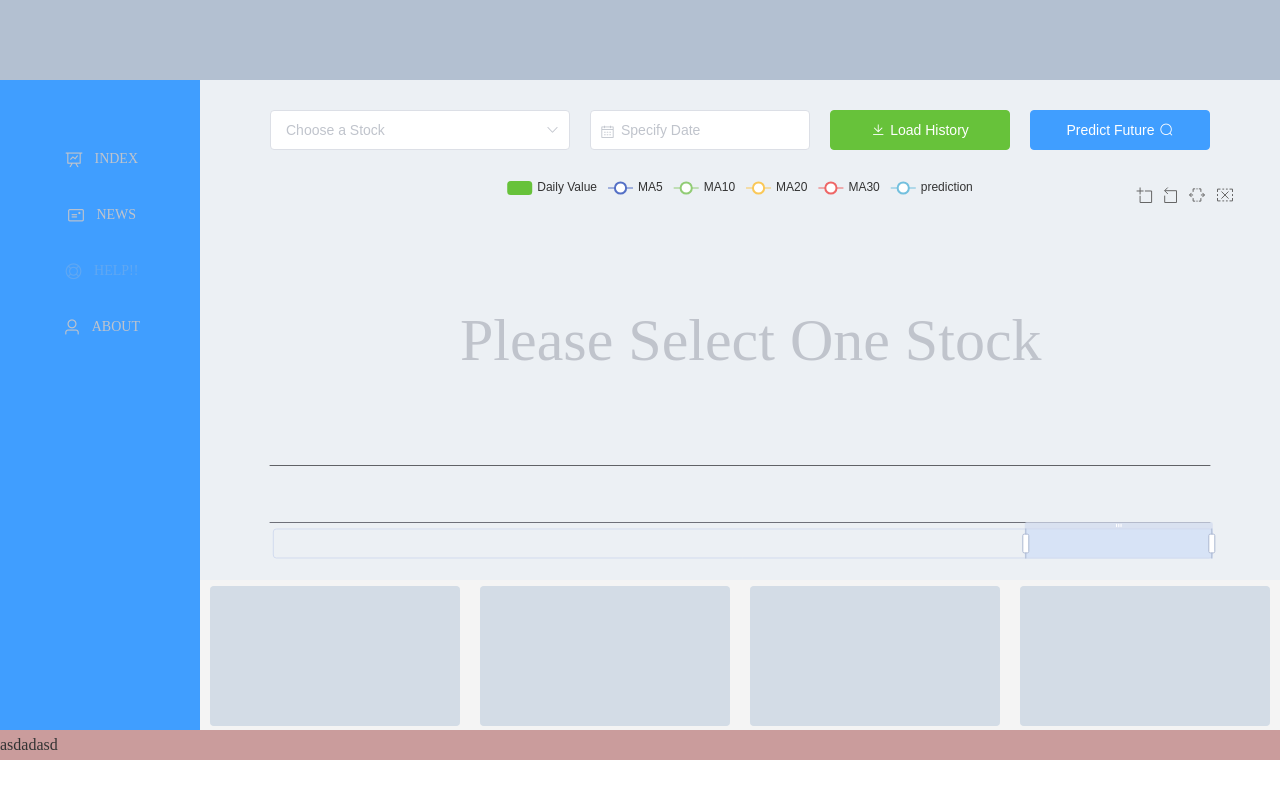
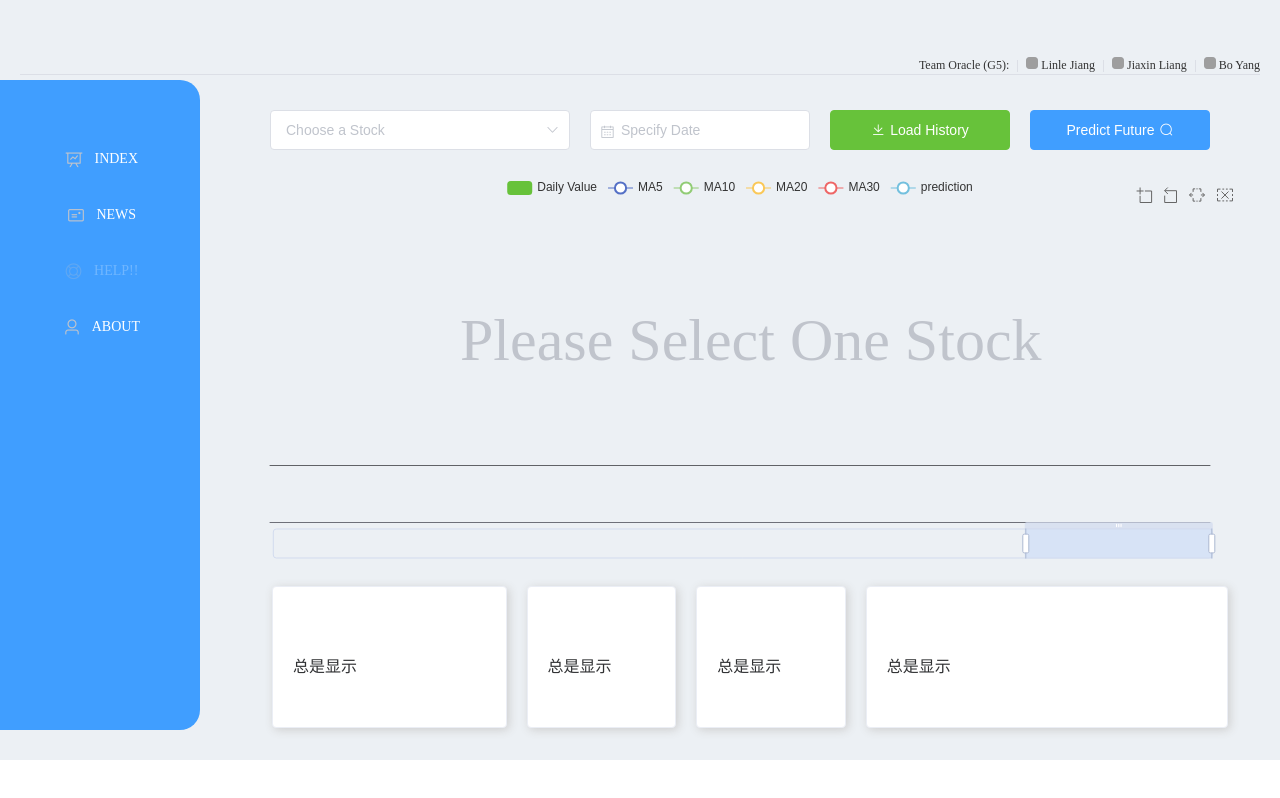
Before and after one commit to Chit-Chaat/Stock_Trend_Analysis_APP, a Vue app in the folder stock-trend-ana-app/: page / in a window 1280 px wide. Built offline with nearby package versions, Linux system fonts and the light colour scheme; grey boxes are pictures that could not be loaded.

Commit message:
header layout

```diff
--- a/stock-trend-ana-app/src/App.vue
+++ b/stock-trend-ana-app/src/App.vue
@@ -55,7 +55,7 @@
     right: 0;
     top: 0;
     bottom: 0;
-    background-color: rgb(199, 199, 199);
+    /* background-color: rgb(199, 199, 199); */
     opacity: 0.20;
     z-index: -1;
   }
@@ -63,7 +63,7 @@
   .el-header{
     width: 100%;
     height: 80px !important;
-    background-color: #B3C0D1;
+    background-color: #ecf0f4;
     color: #333;
     text-align: center;
     line-height: 80px;
@@ -78,6 +78,7 @@
   }
 
   .el-footer {
+    background-color: #ecf0f4;
     width: 100%;
     height: 150px !important;
     color: #333;
--- a/stock-trend-ana-app/src/components/footer.vue
+++ b/stock-trend-ana-app/src/components/footer.vue
@@ -2,14 +2,41 @@
   <div>
     <div id="sider_footer"></div>
     <div id="actual_footer">
-      <el-row :gutter="20">
-        <el-col :span="6"><div class="grid-content bg-purple"></div></el-col>
-        <el-col :span="6"><div class="grid-content bg-purple"></div></el-col>
-        <el-col :span="6"><div class="grid-content bg-purple"></div></el-col>
-        <el-col :span="6"><div class="grid-content bg-purple"></div></el-col>
+      <el-row :gutter="20" style="padding-left: 62px;">
+        <el-col :span="6">
+          <el-tooltip effect="light" placement="top">
+            <div slot="content">多行信息<br/>第二行信息</div>
+            <el-card shadow="hover" class="grid-content bg-purple-light">
+              总是显示
+            </el-card>
+          </el-tooltip>
+        </el-col>
+        <el-col :span="4">
+          <el-tooltip effect="light" content="Top Left 提示文字" placement="top">
+            <el-card shadow="hover" class="grid-content bg-purple-light">
+              总是显示
+            </el-card>
+          </el-tooltip>
+        </el-col>
+        <el-col :span="4">
+          <el-tooltip effect="light" content="Top Left 提示文字" placement="top">
+            <el-card shadow="hover" class="grid-content bg-purple-light">
+              总是显示
+            </el-card>
+          </el-tooltip>
+        </el-col>
+        <el-col :span="9">
+          <el-tooltip effect="light" content="Top Left 提示文字" placement="top">
+            <el-card shadow="hover" class="grid-content bg-purple-light">
+              总是显示
+            </el-card>
+          </el-tooltip>
+        </el-col>
       </el-row>
     </div>
-    <div id="footer_footer">asdadasd</div>
+    <div id="footer_footer">
+
+    </div>
   </div>
 </template>
 
@@ -21,8 +48,11 @@
     padding: 0;
     float: left;
     display: inline;
+    border-radius: 0 0 20px 0;
   }
-  #actual_footer{
+
+  #actual_footer {
+    background-color: #ecf0f4;
     display: inline;
     height: 150px;
     width: -webkit-calc(100% - 200px);
@@ -30,36 +60,31 @@
     float: right;
   }
 
-  #footer_footer{
-    background-color: rgb(202, 156, 156);
+  #footer_footer {
+    background-color: #ecf0f4;
     float: left;
     line-height: 30px;
     width: 100%;
+    height: 30px;
   }
 
   .el-row {
     margin: 0 !important;
   }
+
   .el-col {
     border-radius: 4px;
   }
-  .bg-purple-dark {
-    background: #99a9bf;
+
+  .bg-purple-light {
+    background: #ffffff;
   }
-  .bg-purple {
-    background: #d3dce6;
-  }
-  .bg-purple-light {
-    background: #e5e9f2;
-  }
+
   .grid-content {
     border-radius: 4px;
     min-height: 36px;
     height: 140px;
-    margin-top:6px;
-  }
-  .row-bg {
-    padding: 10px 0;
-    background-color: #f9fafc;
+    margin-top: 6px;
+    box-shadow: 2px 2px 10px #cecece;
   }
 </style>
--- a/stock-trend-ana-app/src/components/header.vue
+++ b/stock-trend-ana-app/src/components/header.vue
@@ -1,5 +1,42 @@
 <template>
   <div>
+    <div id="title">
 
+    </div>
+    <div id="about">
+      <span>Team Oracle (G5):</span>
+      <el-divider direction="vertical"></el-divider>
+      <el-avatar shape="square" :size="12" :src="squareUrl"></el-avatar>
+      <span> Linle Jiang</span>
+      <el-divider direction="vertical"></el-divider>
+      <el-avatar shape="square" :size="12" :src="squareUrl"></el-avatar>
+      <span> Jiaxin Liang</span>
+      <el-divider direction="vertical"></el-divider>
+      <el-avatar shape="square" :size="12" :src="squareUrl"></el-avatar>
+      <span> Bo Yang</span>
+    </div>
+    <el-divider></el-divider>
   </div>
 </template>
+
+<script>
+  export default {
+    data () {
+      return {
+        squareUrl: "https://cube.elemecdn.com/9/c2/f0ee8a3c7c9638a54940382568c9dpng.png",
+      }
+    }
+  }
+</script>
+
+<style scoped>
+  #title{
+    height: 50px;
+  }
+  #about{
+    font-family: Microsoft YaHei;
+    font-size: 12px;
+    float: right;
+    line-height: 30px;
+  }
+</style>
--- a/stock-trend-ana-app/src/components/main.vue
+++ b/stock-trend-ana-app/src/components/main.vue
@@ -1,8 +1,8 @@
 <template>
-  <el-container>
+  <el-container style="    background-color: #ecf0f4;">
     <el-aside>
       <el-menu :default-active="this.$route.path" class="siderbar" mode="vertical" @select="handleSelect" router
-        background-color="#409EFF" text-color="#C0C4CC" active-text-color="#fff">
+        background-color="#409EFF" text-color="#fff" active-text-color="#C0C4CC">
         <el-menu-item v-for="(item,i) in navList" :key="i" :index="item.path" :disabled="item.disabled">
           <template slot="title">
             <i :class="item.icon"></i>
@@ -52,6 +52,7 @@
   }
 
   .el-aside {
+    border-radius: 0 20px 0 0;
     padding-top: 50px;
     background-color: #409EFF;
     text-align: center;
```
Also changed, not shown: 1 other file (tests, documents, lock files or other folders).
